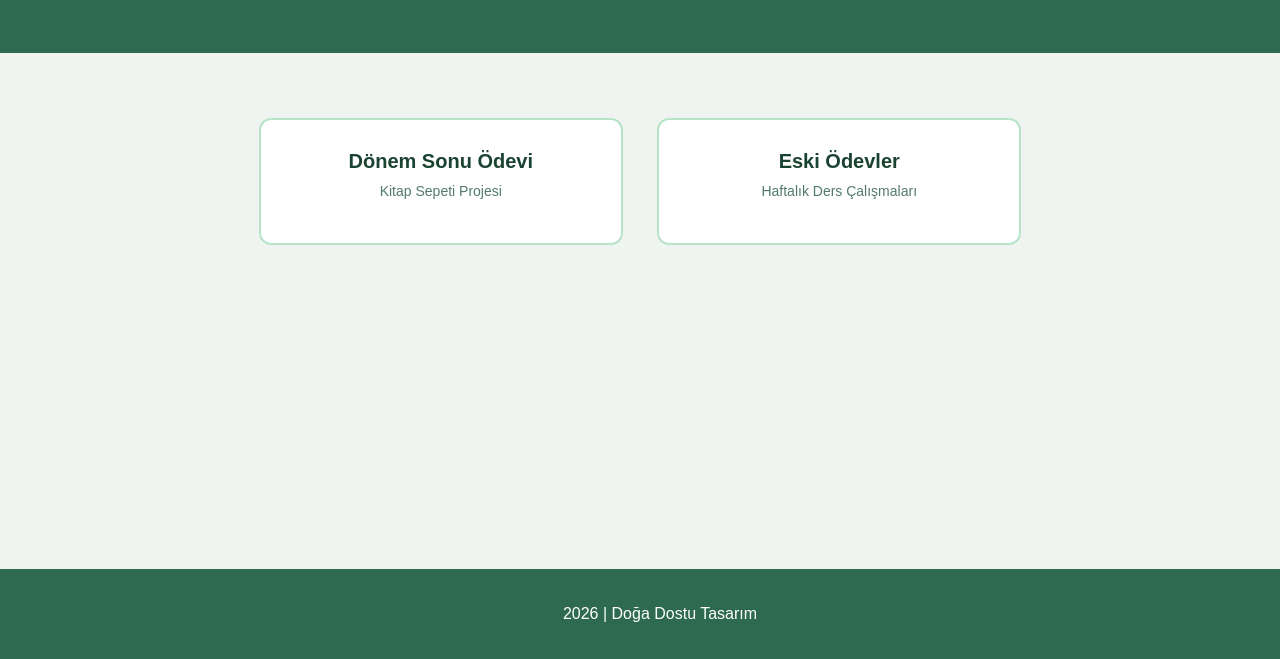
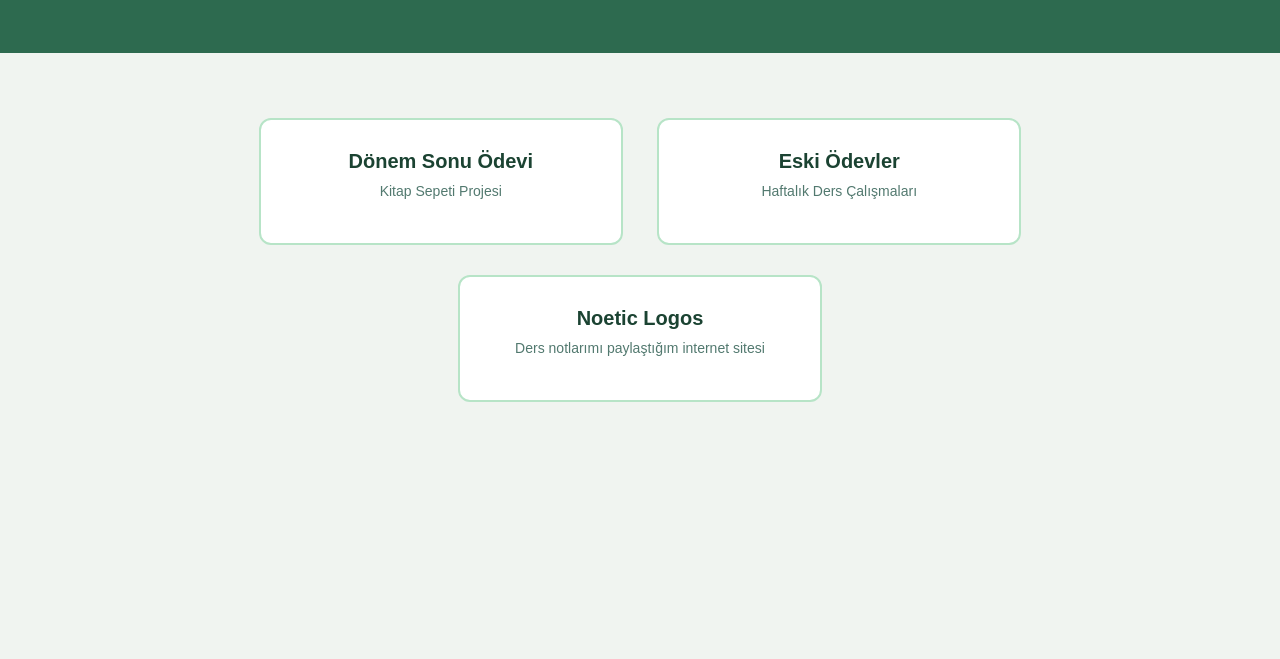
Before and after one commit to meto-data/metinselayet, a plain HTML site: page index.html in a window 1280 px wide. Shown: the part 141-800 px from the top of the page. Drawn offline with Linux system fonts and the light colour scheme.

Commit message:
Refactor index.html and remove footer section

```diff
--- a/index.html
+++ b/index.html
@@ -6,7 +6,7 @@
     <title>Metin'in Çalışmaları</title>
     <style>
         body {
-            background-color: #f0f4f0; /* Çok açık gri-yeşil bir arka plan */
+            background-color: #f0f4f0;
             color: #2d3436;
             margin: 0;
             padding: 0;
@@ -15,7 +15,7 @@
         }
 
         header {
-            background-color: #2d6a4f; /* Koyu, huzurlu bir orman yeşili */
+            background-color: #2d6a4f;
             color: white;
             padding: 40px 10px;
             margin-bottom: 30px;
@@ -34,18 +34,18 @@
             display: inline-block;
             width: 300px;
             background-color: white;
-            border: 2px solid #b7e4c7; /* Yumuşak bir yeşil çerçeve */
+            border: 2px solid #b7e4c7;
             padding: 30px;
             margin: 15px;
             text-decoration: none;
-            color: #1b4332; /* Koyu yeşil metin */
+            color: #1b4332;
             font-weight: bold;
             font-size: 20px;
             border-radius: 12px;
         }
 
         .box:hover {
-            background-color: #95d5b2; /* Hover durumunda biraz daha belirgin yeşil */
+            background-color: #95d5b2
             border-color: #74c69d;
         }
 
@@ -54,15 +54,6 @@
             font-weight: normal;
             margin-top: 10px;
             color: #52796f;
-        }
-
-        footer {
-            background-color: #2d6a4f;
-            color: white;
-            padding: 20px;
-            position: fixed;
-            bottom: 0;
-            width: 100%;
         }
     </style>
 </head>
@@ -86,14 +77,13 @@
                 Eski Ödevler
                 <p>Haftalık Ders Çalışmaları</p>
             </a>
+
+            <a href="https://meto-data.github.io/noetic-logos" class="box">
+                Noetic Logos
+                <p>Ders notlarımı paylaştığım internet sitesi</p>
+            </a>
         </div>
     </div>
 
-    <footer>
-        <div class="kapsayici">
-            <p>2026 | Doğa Dostu Tasarım</p>
-        </div>
-    </footer>
-
 </body>
 </html>
```
